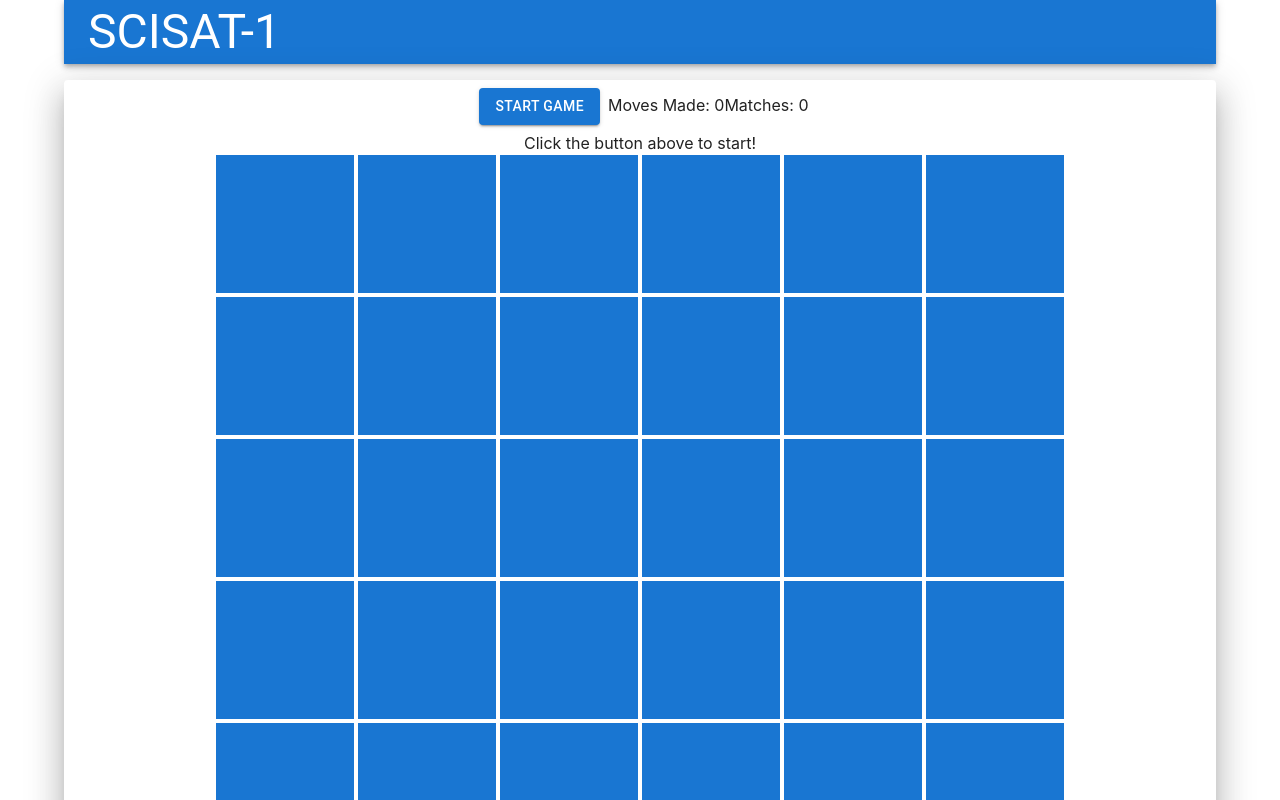
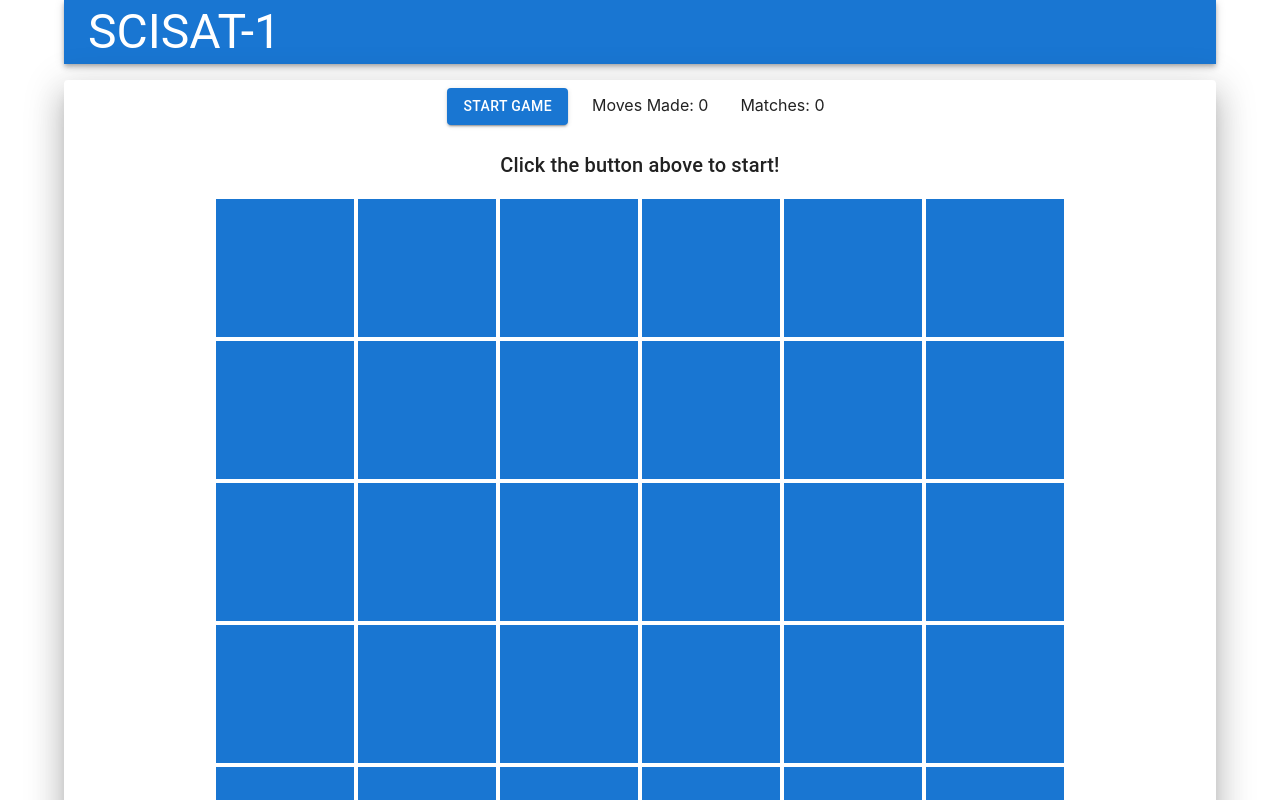
Before and after one commit to mahyarmirrashed/scisat-1, a React (Create React App) app in the folder client/: page / in a window 1280 px wide. Shown: the top 800 px of the page. Built offline with nearby package versions, Linux system fonts and the light colour scheme.

Commit message:
fix: image path fix + game on logic

```diff
--- a/client/src/App.js
+++ b/client/src/App.js
@@ -26,7 +26,7 @@ function App() {
   const [pickOne, setPickOne] = useState(null);
   const [pickTwo, setPickTwo] = useState(null);
   const [matches, setMatches] = useState(0);
-  let game = false;
+  const [game, setGame] = useState(false);
 
   //const [inputGrid, setInputGrid] = useState([[]]);
   const images = [
@@ -151,7 +151,7 @@ function App() {
     },
     {
         "id":18,
-        "src": "/res/img/northern-right-whale-dolphin.jpg",
+        "src": "\\res\\img\\nothern-right-whale-dolphin.jpg",
         "fact": "Northern right whale dolphins can leap more than 6 meters over the surface of the water.",
         "covered": true,
         "solved": false
@@ -258,7 +258,7 @@ function App() {
       setBoardGrid(newBoard);
       setStatusMessage("click on two cards to see if they match!")
 
-      game = true;
+      setGame(true);
     }, 10000);
 
 
@@ -267,9 +267,11 @@ function App() {
 
   // trigger when card is clicked
   function onClick(X, Y) {
-    setStatusMessage("You clicked box " + X + " " + Y);
-    flip(X,Y);
-    handlePick([X,Y]);
+    if (game){
+      setStatusMessage("You clicked box " + X + " " + Y);
+      flip(X,Y);
+      handlePick([X,Y]);
+    }
   }
 
   const flip = (X,Y) => {
@@ -284,12 +286,6 @@ function App() {
         })
       })
       setBoardGrid(newBoard)
-  }
-
-  function onClick(X, Y) {
-    setStatusMessage("You clicked box " + X + " " + Y);
-    flip(X,Y)
-    handlePick([X,Y])
   }
 
   const handlePick = (pick) => {
@@ -350,10 +346,10 @@ function App() {
           >
             Start game
           </Button>
-          <Typography variant="p">Moves Made: {moves}</Typography>
-          <Typography variant="p">Matches: {matches}</Typography>
+          <Typography variant="p" marginX={2}>Moves Made: {moves}</Typography>
+          <Typography variant="p" marginX={2}>Matches: {matches}</Typography>
           <div/>
-          <Typography variant="p">{statusMessage}</Typography>
+          <Typography variant="h6" marginY={2}>{statusMessage}</Typography>
           {board_grid.map((nums, X) => (
             <Box
               display="flex"
```
